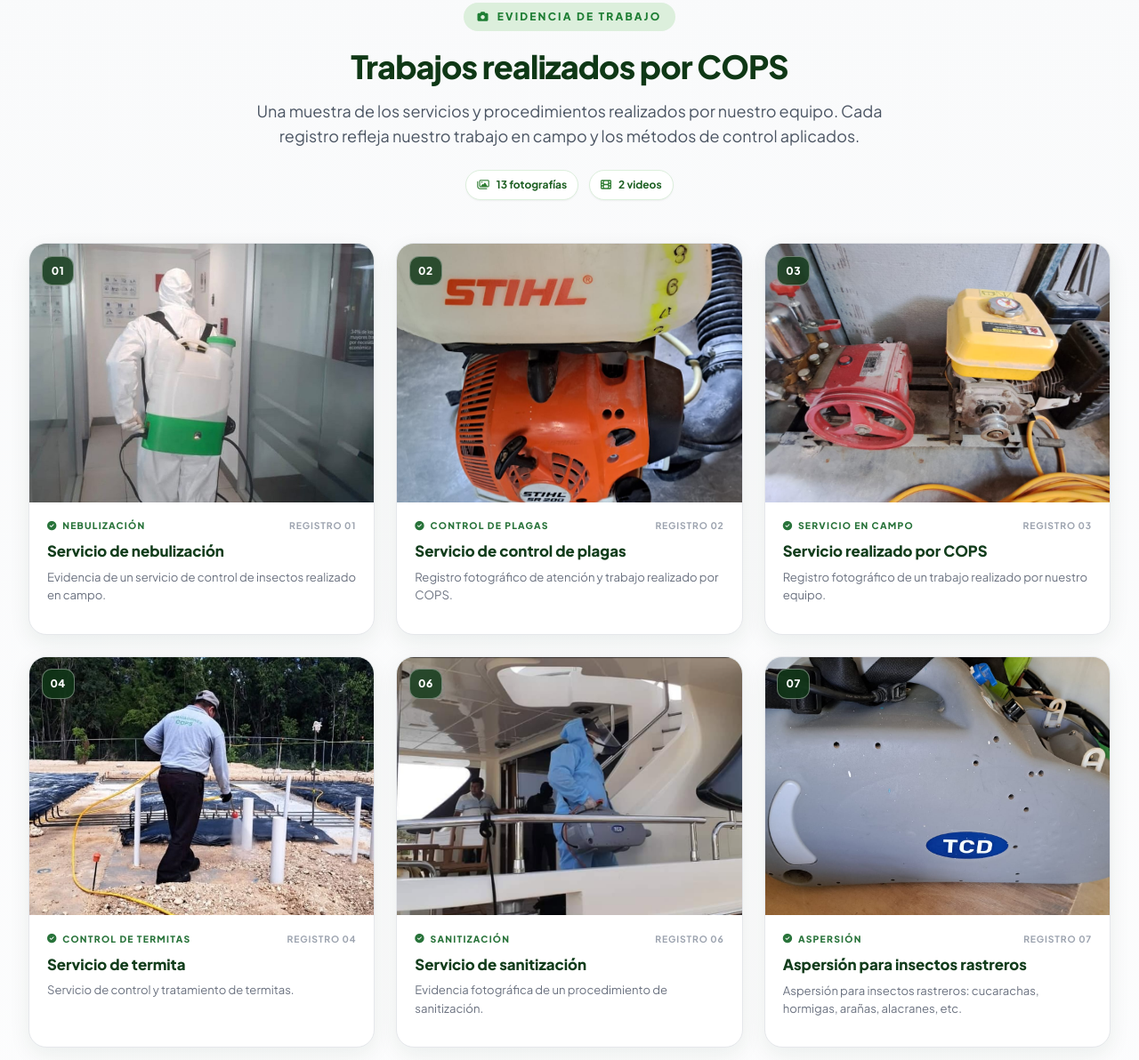
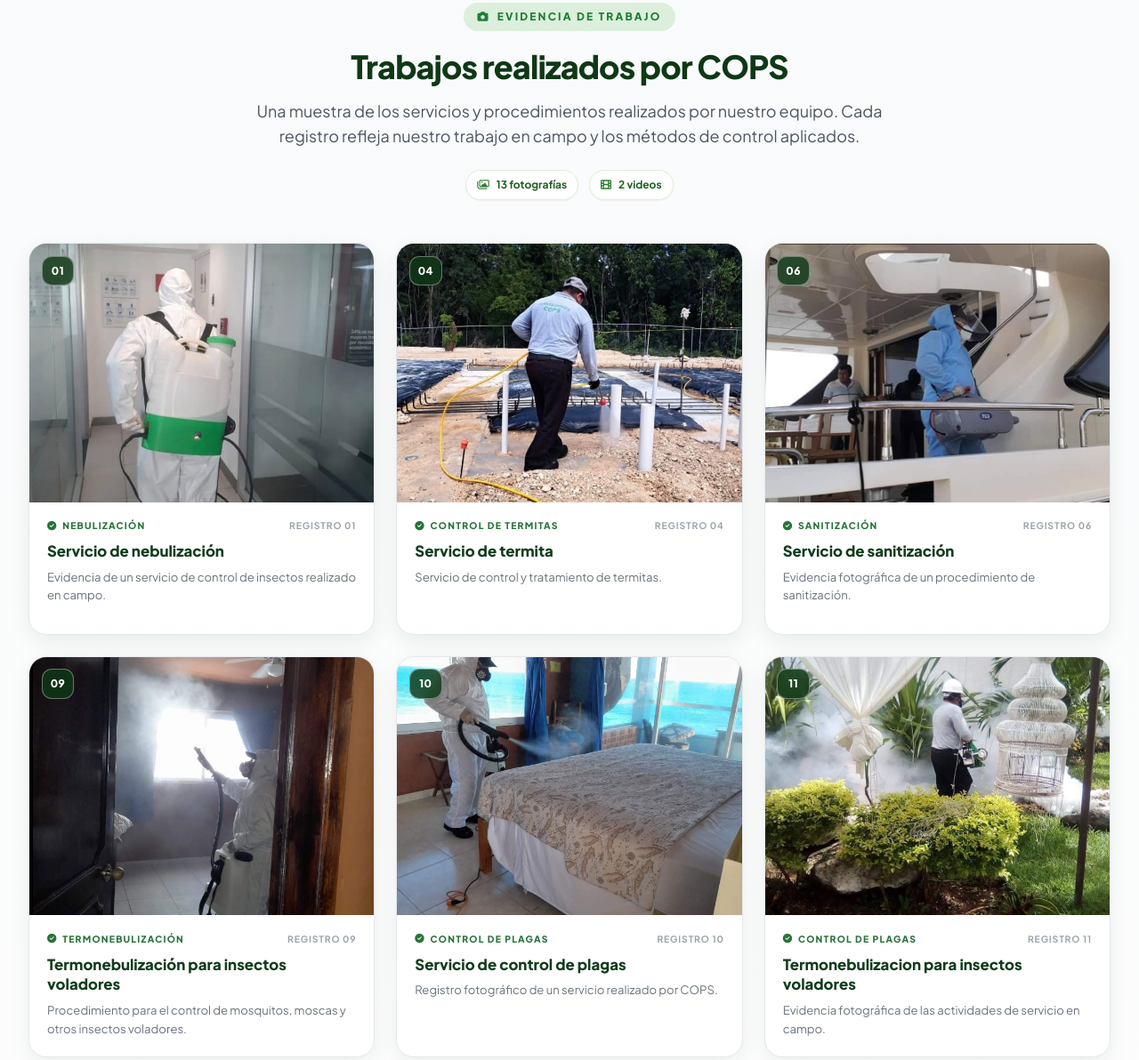
Before and after one commit to Moisesvieyra/Cops-fumigacion-, a plain HTML site: page index.html in a window 1280 px wide. Shown: the part 3091-4283 px from the top of the page at 89% size. Drawn offline with nearby package versions, Linux system fonts and the light colour scheme.

Commit message:
Remove redundant evidence card articles
Removed several evidence card articles related to pest control services.

```diff
--- a/index.html
+++ b/index.html
@@ -811,21 +811,7 @@
                     <div class="evidence-info"><div class="evidence-topline"><span class="evidence-category"><i class="fa-solid fa-check-circle" aria-hidden="true"></i> NEBULIZACIÓN</span><span class="evidence-reference">REGISTRO 01</span></div><h3 class="evidence-title">Servicio de nebulización</h3><p class="evidence-description">Evidencia de un servicio de control de insectos realizado en campo.</p></div>
                 </article>
 
-                <article class="evidence-card">
-                    <div class="evidence-media" data-evidence-media data-file="evidencia%203.jpeg" data-alt="Servicio de control de plagas | COPS Control de Plagas">
-                        <span class="evidence-index">02</span>
-                        <div class="evidence-empty"><i class="fa-regular fa-image text-4xl text-cops-500" aria-hidden="true"></i><span class="font-bold text-sm">Servicio de control de plagas</span><span class="evidence-file">evidencia 3.jpeg</span></div>
-                    </div>
-                    <div class="evidence-info"><div class="evidence-topline"><span class="evidence-category"><i class="fa-solid fa-check-circle" aria-hidden="true"></i> CONTROL DE PLAGAS</span><span class="evidence-reference">REGISTRO 02</span></div><h3 class="evidence-title">Servicio de control de plagas</h3><p class="evidence-description">Registro fotográfico de atención y trabajo realizado por COPS.</p></div>
-                </article>
-
-                <article class="evidence-card">
-                    <div class="evidence-media" data-evidence-media data-file="evidencia%205.jpeg" data-alt="Servicio realizado por COPS | Evidencia fotográfica 5">
-                        <span class="evidence-index">03</span>
-                        <div class="evidence-empty"><i class="fa-regular fa-image text-4xl text-cops-500" aria-hidden="true"></i><span class="font-bold text-sm">Evidencia fotográfica</span><span class="evidence-file">evidencia 5.jpeg</span></div>
-                    </div>
-                    <div class="evidence-info"><div class="evidence-topline"><span class="evidence-category"><i class="fa-solid fa-check-circle" aria-hidden="true"></i> SERVICIO EN CAMPO</span><span class="evidence-reference">REGISTRO 03</span></div><h3 class="evidence-title">Servicio realizado por COPS</h3><p class="evidence-description">Registro fotográfico de un trabajo realizado por nuestro equipo.</p></div>
-                </article>
+
 
                 <article class="evidence-card">
                     <div class="evidence-media" data-evidence-media data-file="evidencia%206.jpeg" data-alt="Servicio de termita | COPS Control de Plagas">
@@ -844,21 +830,7 @@
                     <div class="evidence-info"><div class="evidence-topline"><span class="evidence-category"><i class="fa-solid fa-check-circle" aria-hidden="true"></i> SANITIZACIÓN</span><span class="evidence-reference">REGISTRO 06</span></div><h3 class="evidence-title">Servicio de sanitización</h3><p class="evidence-description">Evidencia fotográfica de un procedimiento de sanitización.</p></div>
                 </article>
 
-                <article class="evidence-card">
-                    <div class="evidence-media" data-evidence-media data-file="evidencia%209.jpeg" data-alt="Aspersión para insectos rastreros | COPS Control de Plagas">
-                        <span class="evidence-index">07</span>
-                        <div class="evidence-empty"><i class="fa-regular fa-image text-4xl text-cops-500" aria-hidden="true"></i><span class="font-bold text-sm">Aspersión para insectos rastreros</span><span class="evidence-file">evidencia 9.jpeg</span></div>
-                    </div>
-                    <div class="evidence-info"><div class="evidence-topline"><span class="evidence-category"><i class="fa-solid fa-check-circle" aria-hidden="true"></i> ASPERSIÓN</span><span class="evidence-reference">REGISTRO 07</span></div><h3 class="evidence-title">Aspersión para insectos rastreros</h3><p class="evidence-description">Aspersión para insectos rastreros: cucarachas, hormigas, arañas, alacranes, etc.</p></div>
-                </article>
-
-                <article class="evidence-card">
-                    <div class="evidence-media" data-evidence-media data-file="evidencia%2010.jpeg" data-alt="Registro de servicio en campo | COPS Control de Plagas">
-                        <span class="evidence-index">08</span>
-                        <div class="evidence-empty"><i class="fa-regular fa-image text-4xl text-cops-500" aria-hidden="true"></i><span class="font-bold text-sm">Registro de servicio en campo</span><span class="evidence-file">evidencia 10.jpeg</span></div>
-                    </div>
-                    <div class="evidence-info"><div class="evidence-topline"><span class="evidence-category"><i class="fa-solid fa-check-circle" aria-hidden="true"></i> SERVICIO EN CAMPO</span><span class="evidence-reference">REGISTRO 08</span></div><h3 class="evidence-title">Registro de servicio en campo</h3><p class="evidence-description">Evidencia del trabajo realizado por el equipo de COPS.</p></div>
-                </article>
+
 
                 <article class="evidence-card">
                     <div class="evidence-media" data-evidence-media data-file="evidencia%2011.png" data-alt="Termonebulización para insectos voladores | COPS Control de Plagas">
```
